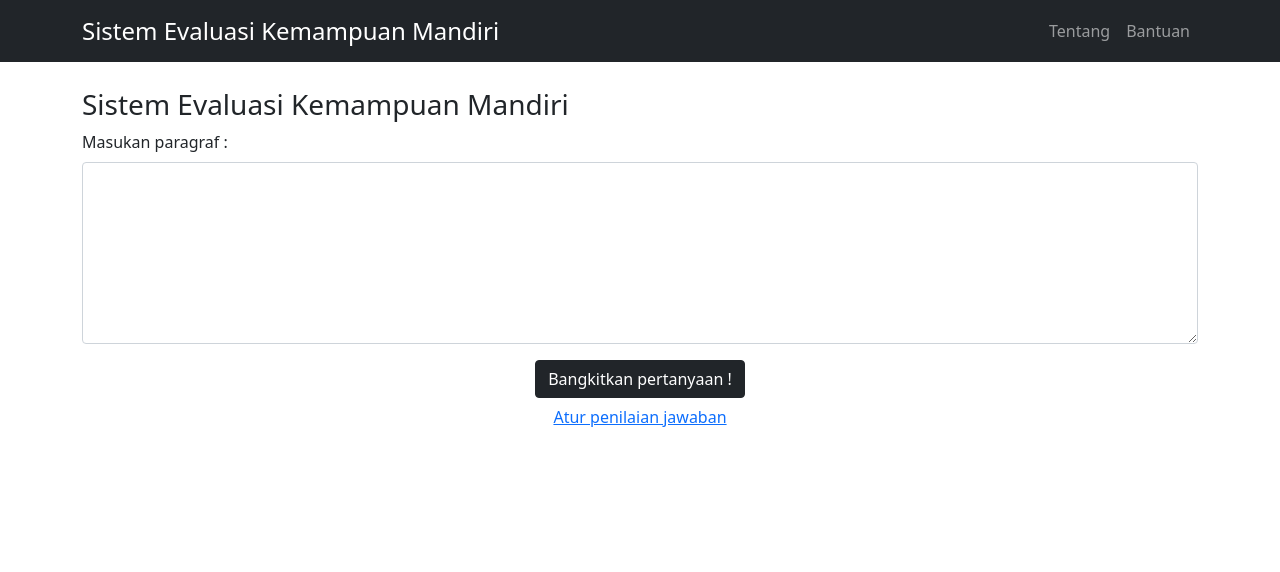
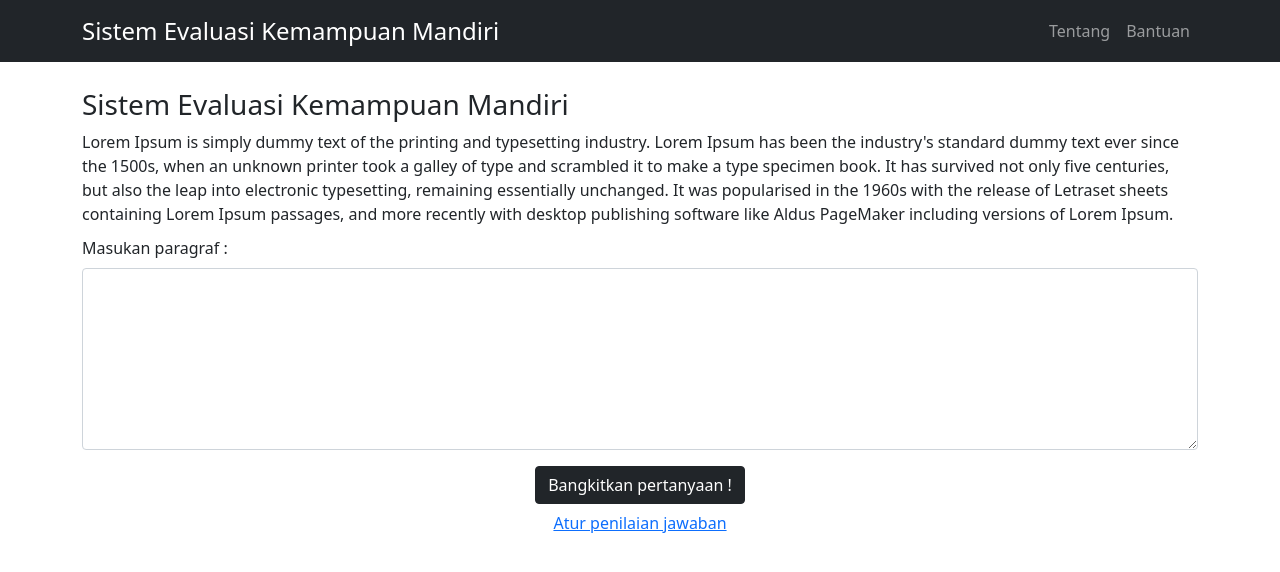
Before and after one commit to kariswr/ES-Front-End, a React (Create React App) app: page / in a window 1280 px wide. Shown: the top 572 px of the page. Built offline with nearby package versions, Linux system fonts and the light colour scheme.

Commit message:
add dummy paragraph

```diff
--- a/src/components/Home.js
+++ b/src/components/Home.js
@@ -107,8 +107,11 @@
           <Container className="fluid p-10 my-3">
             <Row>
               <h3 className='top-padding'> Sistem Evaluasi Kemampuan Mandiri </h3>
+              <div className='bottom-padding'>
+              Lorem Ipsum is simply dummy text of the printing and typesetting industry. Lorem Ipsum has been the industry's standard dummy text ever since the 1500s, when an unknown printer took a galley of type and scrambled it to make a type specimen book. It has survived not only five centuries, but also the leap into electronic typesetting, remaining essentially unchanged. It was popularised in the 1960s with the release of Letraset sheets containing Lorem Ipsum passages, and more recently with desktop publishing software like Aldus PageMaker including versions of Lorem Ipsum.
+              </div>
             </Row>
-              <Row>
+            <Row>
               <Form>
                 <Form.Group className="mb-3" controlId="exampleForm.ControlTextarea1">
                   <Form.Label>Masukan paragraf :</Form.Label>
--- a/src/components/style.css
+++ b/src/components/style.css
@@ -18,3 +18,7 @@
 .top-padding {
   padding-top: 10px;
 }
+
+.bottom-padding {
+  padding-bottom: 10px;
+}
```
